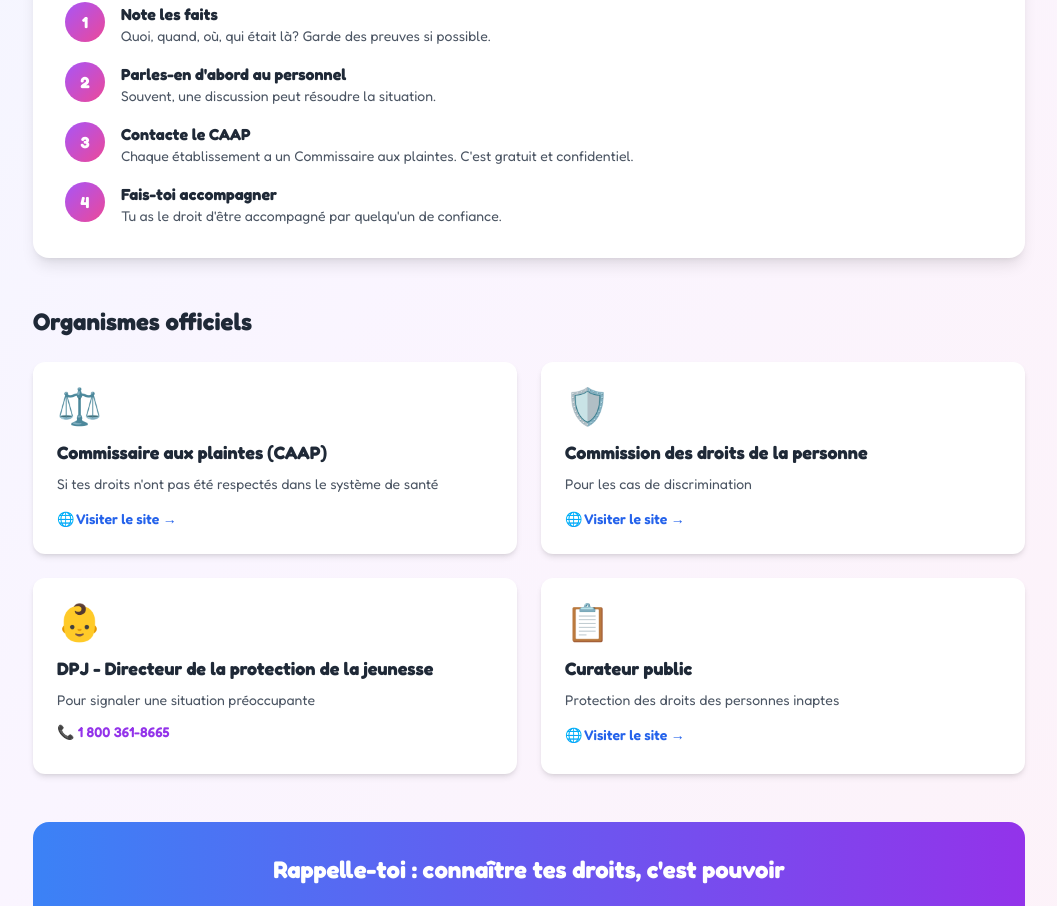
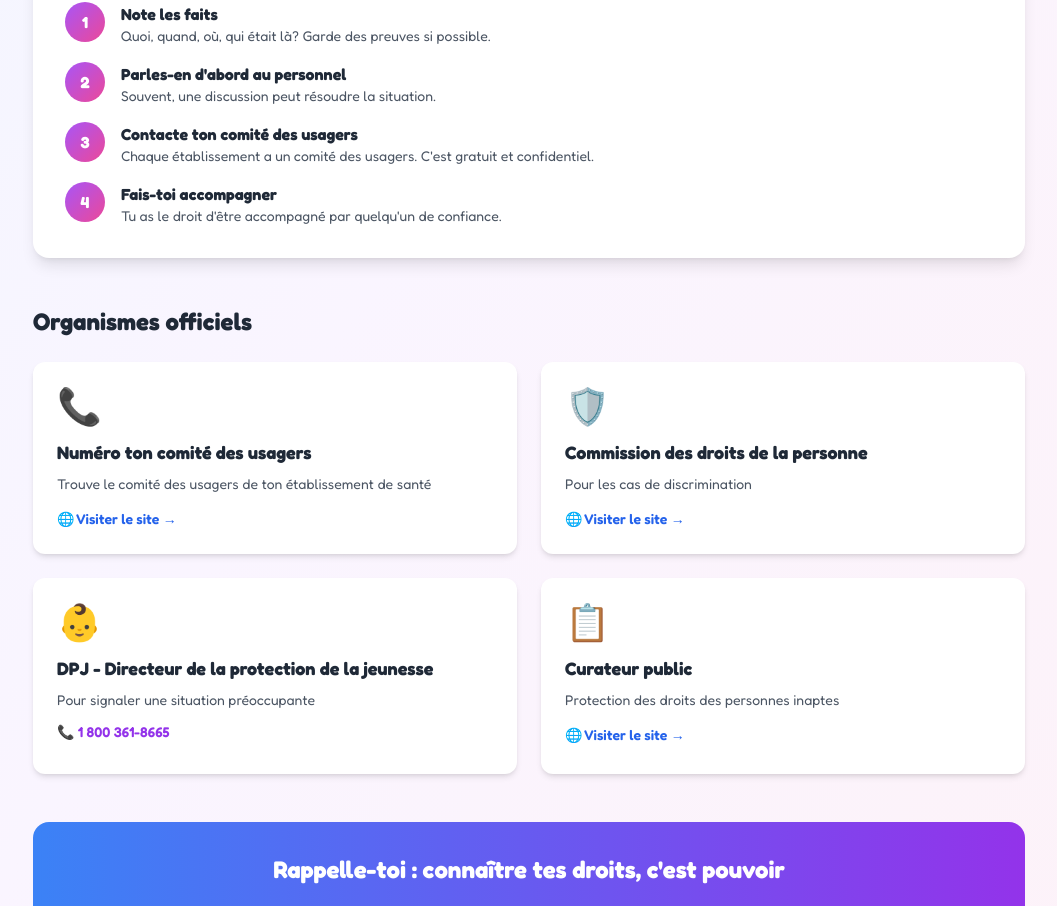
Before and after one commit to satozen/droles-de-droits, a Next.js app: page /ressources in a window 1280 px wide. Shown: the part 1099-2005 px from the top of the page, without its empty margins (111-1168 px from the left). Built offline with nearby package versions, Linux system fonts and the light colour scheme; no server answers.

Commit message:
Remplacement CAAP par comité des usagers et changement bouton Dialogue Cafétéria vers Fouilles et Cafouillage

```diff
--- a/app/jeu/page.tsx
+++ b/app/jeu/page.tsx
@@ -150,14 +150,14 @@ export default function JeuPage() {
                 🎮 Mode Aventure
               </motion.button>
             </Link>
-            <Link href="/dialogue">
+            <Link href="/centre-jeunesse">
               <motion.button
                 whileHover={{ scale: 1.05 }}
                 whileTap={{ scale: 0.95 }}
                 className="px-4 py-2 rounded-full text-sm font-semibold transition-all bg-gradient-to-r from-orange-500 to-red-600 text-white shadow-lg"
-                title="Dialogue Cafétéria"
+                title="Fouilles et Cafouillage"
               >
-                💬 Dialogue Cafétéria
+                💊 Fouilles et Cafouillage
               </motion.button>
             </Link>
             <button
--- a/app/ressources/page.tsx
+++ b/app/ressources/page.tsx
@@ -42,10 +42,10 @@ export default function RessourcesPage() {
 
   const organismes = [
     {
-      nom: "Commissaire aux plaintes (CAAP)",
-      description: "Si tes droits n'ont pas été respectés dans le système de santé",
-      site: "https://www.quebec.ca/sante/systeme-et-services-de-sante/porter-plainte-en-matiere-de-sante",
-      icone: "⚖️"
+      nom: "Numéro ton comité des usagers",
+      description: "Trouve le comité des usagers de ton établissement de santé",
+      site: "https://www.quebec.ca/sante/systeme-et-services-de-sante/organisation-des-services/comites-des-usagers-et-comites-de-residents",
+      icone: "📞"
     },
     {
       nom: "Commission des droits de la personne",
@@ -168,8 +168,8 @@ export default function RessourcesPage() {
               },
               {
                 num: 3,
-                titre: "Contacte le CAAP",
-                desc: "Chaque établissement a un Commissaire aux plaintes. C'est gratuit et confidentiel."
+                titre: "Contacte ton comité des usagers",
+                desc: "Chaque établissement a un comité des usagers. C'est gratuit et confidentiel."
               },
               {
                 num: 4,
```
